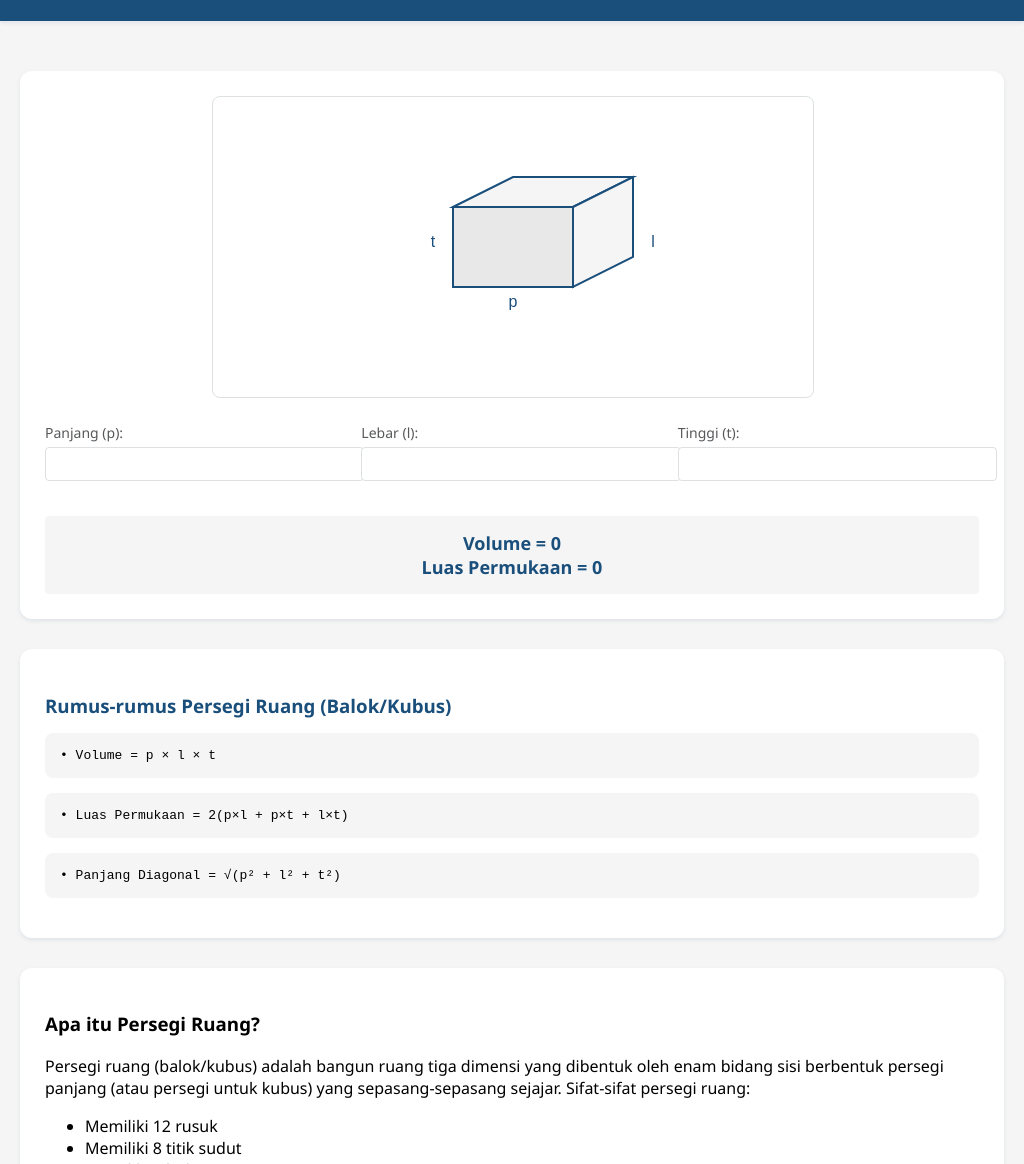
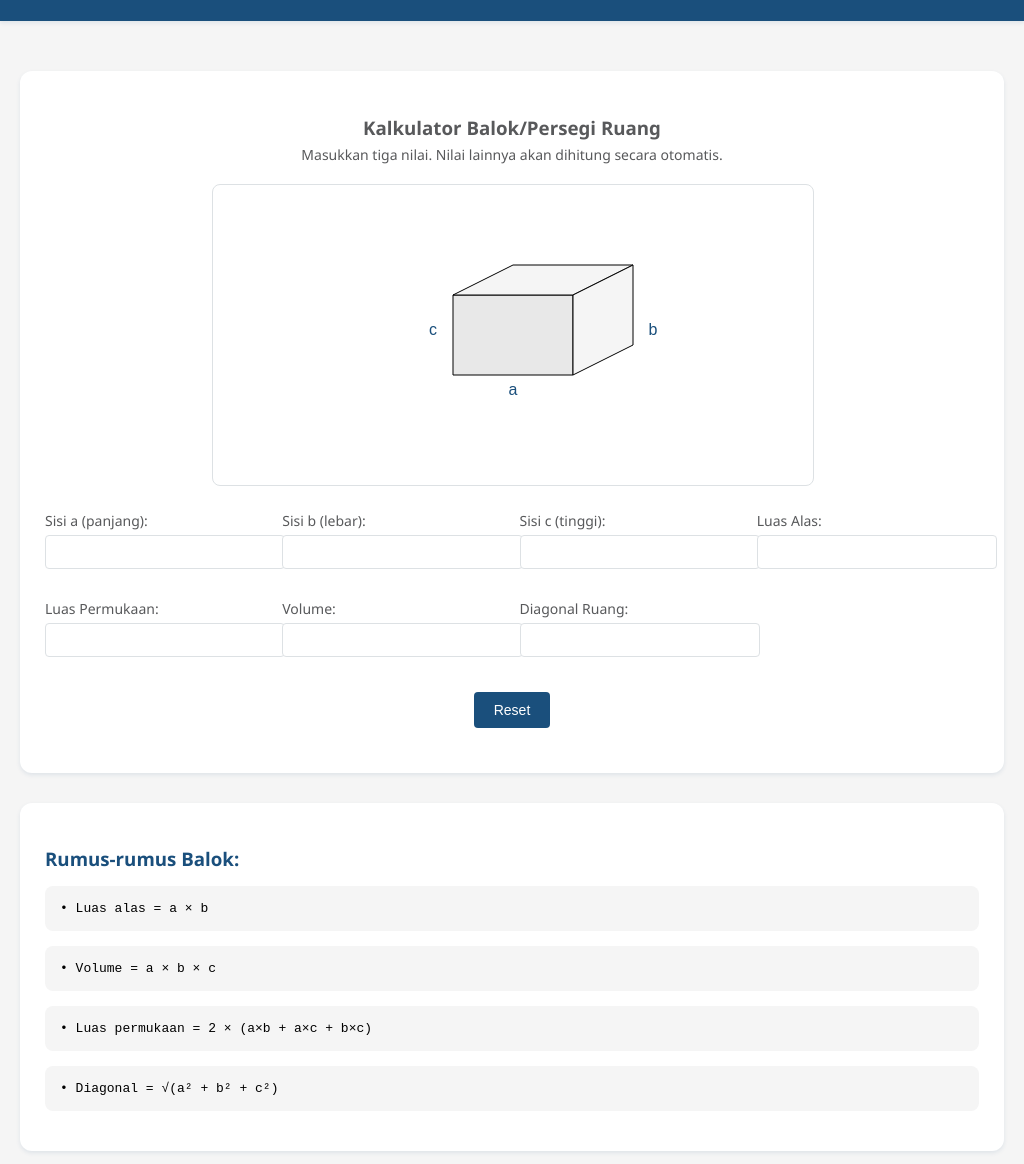
Before and after one commit to bimapopo345/rab-bpsi-footer, an Electron app: page kalkulator_persegi_ruang.html in a window 1024 px wide. Shown: the part 95-1259 px from the top of the page. Drawn offline with Linux system fonts and the light colour scheme.

Commit message:
ADD : Kalkulator Hitung - Persegi Ruang v1

```diff
--- a/kalkulator_persegi_ruang.html
+++ b/kalkulator_persegi_ruang.html
@@ -58,6 +58,21 @@
             margin-bottom: 20px;
         }
 
+        .instructions {
+            text-align: center;
+            margin-bottom: 20px;
+            color: var(--accent);
+        }
+
+        .instructions h3 {
+            margin-bottom: 5px;
+        }
+
+        .instructions p {
+            margin-top: 0;
+            font-size: 14px;
+        }
+
         .canvas-container {
             width: 100%;
             max-width: 600px;
@@ -75,7 +90,6 @@
             display: grid;
             grid-template-columns: repeat(auto-fit, minmax(200px, 1fr));
             gap: 15px;
-            margin-bottom: 20px;
         }
 
         .input-group {
@@ -103,15 +117,24 @@
             box-shadow: 0 0 0 2px var(--shadow);
         }
 
-        .result {
-            margin-top: 15px;
-            padding: 15px;
-            background-color: var(--background);
+        .button-container {
+            text-align: center;
+            margin: 20px 0;
+        }
+
+        .reset-btn {
+            background-color: var(--primary);
+            color: var(--white);
+            border: none;
+            padding: 10px 20px;
             border-radius: 4px;
-            text-align: center;
-            font-weight: bold;
-            color: var(--primary);
-            font-size: 18px;
+            cursor: pointer;
+            font-size: 14px;
+            transition: background-color 0.3s;
+        }
+
+        .reset-btn:hover {
+            background-color: var(--hover);
         }
 
         .formula-section {
@@ -130,10 +153,6 @@
             margin-bottom: 15px;
             font-family: monospace;
         }
-
-        .info-section {
-            margin-top: 30px;
-        }
     </style>
 </head>
 
@@ -142,84 +161,71 @@
         <button class="back-btn" onclick="window.location.href='kalkulator_hitung.html'">
             ← Kembali
         </button>
-        <h1>Kalkulator Persegi Ruang</h1>
+        <h1>Kalkulator Persegi Ruang (Balok)</h1>
         <div style="width: 80px;"></div>
     </div>
 
     <div class="container">
         <div class="card">
+            <div class="instructions">
+                <h3>Kalkulator Balok/Persegi Ruang</h3>
+                <p>Masukkan tiga nilai. Nilai lainnya akan dihitung secara otomatis.</p>
+            </div>
+
             <div class="canvas-container">
                 <canvas id="persegiRuangCanvas"></canvas>
             </div>
 
             <div class="input-grid">
                 <div class="input-group">
-                    <label>Panjang (p):</label>
-                    <input type="number" id="panjang" step="0.1" oninput="updatePersegiRuang('panjang')">
+                    <label>Sisi a (panjang):</label>
+                    <input type="number" id="sisi-a" step="0.1" oninput="updatePersegiRuang()">
                 </div>
                 <div class="input-group">
-                    <label>Lebar (l):</label>
-                    <input type="number" id="lebar" step="0.1" oninput="updatePersegiRuang('lebar')">
+                    <label>Sisi b (lebar):</label>
+                    <input type="number" id="sisi-b" step="0.1" oninput="updatePersegiRuang()">
                 </div>
                 <div class="input-group">
-                    <label>Tinggi (t):</label>
-                    <input type="number" id="tinggi" step="0.1" oninput="updatePersegiRuang('tinggi')">
+                    <label>Sisi c (tinggi):</label>
+                    <input type="number" id="sisi-c" step="0.1" oninput="updatePersegiRuang()">
+                </div>
+                <div class="input-group">
+                    <label>Luas Alas:</label>
+                    <input type="number" id="luas-alas" step="0.1" oninput="updatePersegiRuang()">
+                </div>
+                <div class="input-group">
+                    <label>Luas Permukaan:</label>
+                    <input type="number" id="luas-permukaan" step="0.1" oninput="updatePersegiRuang()">
+                </div>
+                <div class="input-group">
+                    <label>Volume:</label>
+                    <input type="number" id="volume" step="0.1" oninput="updatePersegiRuang()">
+                </div>
+                <div class="input-group">
+                    <label>Diagonal Ruang:</label>
+                    <input type="number" id="diagonal" step="0.1" oninput="updatePersegiRuang()">
                 </div>
             </div>
 
-            <div class="result" id="result">
-                Volume = 0
-                <br>
-                Luas Permukaan = 0
+            <div class="button-container">
+                <button class="reset-btn" onclick="resetCalculator()">Reset</button>
             </div>
         </div>
 
         <div class="card formula-section">
-            <h3>Rumus-rumus Persegi Ruang (Balok/Kubus)</h3>
+            <h3>Rumus-rumus Balok:</h3>
             <div class="formula">
-                • Volume = p × l × t
+                • Luas alas = a × b
             </div>
             <div class="formula">
-                • Luas Permukaan = 2(p×l + p×t + l×t)
+                • Volume = a × b × c
             </div>
             <div class="formula">
-                • Panjang Diagonal = √(p² + l² + t²)
+                • Luas permukaan = 2 × (a×b + a×c + b×c)
             </div>
-        </div>
-
-        <div class="card info-section">
-            <h3>Apa itu Persegi Ruang?</h3>
-            <p>
-                Persegi ruang (balok/kubus) adalah bangun ruang tiga dimensi yang dibentuk oleh enam bidang sisi
-                berbentuk
-                persegi panjang (atau persegi untuk kubus) yang sepasang-sepasang sejajar. Sifat-sifat persegi ruang:
-            </p>
-            <ul>
-                <li>Memiliki 12 rusuk</li>
-                <li>Memiliki 8 titik sudut</li>
-                <li>Memiliki 6 bidang sisi</li>
-                <li>Memiliki 4 diagonal ruang</li>
-                <li>Memiliki 12 diagonal bidang</li>
-            </ul>
-
-            <h3>Jenis-jenis</h3>
-            <ul>
-                <li>Balok: panjang, lebar, dan tinggi berbeda</li>
-                <li>Kubus: panjang, lebar, dan tinggi sama</li>
-            </ul>
-
-            <h3>Cara Menghitung</h3>
-            <p>
-                Untuk menghitung volume dan luas permukaan, Anda perlu mengetahui:
-            </p>
-            <ul>
-                <li>Panjang (p)</li>
-                <li>Lebar (l)</li>
-                <li>Tinggi (t)</li>
-            </ul>
-            <p>
-                Jika semua sisi sama panjang (kubus), cukup masukkan nilai yang sama untuk p, l, dan t.
-            </p>
+            <div class="formula">
+                • Diagonal = √(a² + b² + c²)
+            </div>
         </div>
     </div>
 
@@ -232,12 +238,6 @@
         function drawPersegiRuang(highlight = null) {
             ctx.clearRect(0, 0, canvas.width, canvas.height);
 
-            // Set style
-            ctx.strokeStyle = '#1a4f7c';
-            ctx.lineWidth = 2;
-            ctx.fillStyle = '#f5f5f5';
-
-            // Koordinat dasar
             const centerX = canvas.width / 2;
             const centerY = canvas.height / 2;
             const width = 120;
@@ -251,76 +251,96 @@
             ctx.lineTo(centerX + width / 2, centerY + height / 2);
             ctx.lineTo(centerX - width / 2, centerY + height / 2);
             ctx.closePath();
-            ctx.fillStyle = '#e8e8e8';
+            ctx.fillStyle = highlight === 'luas-alas' ? '#f26522' : '#e8e8e8';
             ctx.fill();
             ctx.stroke();
 
-            // Gambar sisi atas dengan highlight jika dipilih
-            if (highlight === 'tinggi') {
-                ctx.strokeStyle = '#f26522';
-                ctx.lineWidth = 3;
-            }
+            // Gambar sisi atas
             ctx.beginPath();
             ctx.moveTo(centerX - width / 2, centerY - height / 2);
             ctx.lineTo(centerX - width / 2 + depth, centerY - height / 2 - depth / 2);
             ctx.lineTo(centerX + width / 2 + depth, centerY - height / 2 - depth / 2);
             ctx.lineTo(centerX + width / 2, centerY - height / 2);
             ctx.closePath();
-            ctx.fillStyle = '#f5f5f5';
+            ctx.fillStyle = highlight === 'sisi-c' ? '#f26522' : '#f5f5f5';
             ctx.fill();
             ctx.stroke();
 
-            // Reset style
-            ctx.strokeStyle = '#1a4f7c';
-            ctx.lineWidth = 2;
-
-            // Gambar sisi kanan dengan highlight jika dipilih
-            if (highlight === 'panjang') {
-                ctx.strokeStyle = '#f26522';
-                ctx.lineWidth = 3;
-            }
+            // Gambar sisi kanan
             ctx.beginPath();
             ctx.moveTo(centerX + width / 2, centerY - height / 2);
             ctx.lineTo(centerX + width / 2 + depth, centerY - height / 2 - depth / 2);
             ctx.lineTo(centerX + width / 2 + depth, centerY + height / 2 - depth / 2);
             ctx.lineTo(centerX + width / 2, centerY + height / 2);
             ctx.closePath();
-            ctx.fillStyle = '#f5f5f5';
+            ctx.fillStyle = highlight === 'sisi-b' ? '#f26522' : '#f5f5f5';
             ctx.fill();
             ctx.stroke();
+
+            // Gambar diagonal jika di-highlight
+            if (highlight === 'diagonal') {
+                ctx.beginPath();
+                ctx.setLineDash([5, 5]);
+                ctx.strokeStyle = '#f26522';
+                ctx.lineWidth = 2;
+                ctx.moveTo(centerX - width / 2, centerY + height / 2);
+                ctx.lineTo(centerX + width / 2 + depth, centerY - height / 2 - depth / 2);
+                ctx.stroke();
+                ctx.setLineDash([]);
+            }
 
             // Label dimensi
             ctx.font = '16px Arial';
             ctx.fillStyle = '#1a4f7c';
             ctx.textAlign = 'center';
-            ctx.fillText('p', centerX, centerY + height / 2 + 20);
-            ctx.fillText('l', centerX + width / 2 + depth + 20, centerY);
-            ctx.fillText('t', centerX - width / 2 - 20, centerY);
+            ctx.fillText('a', centerX, centerY + height / 2 + 20);
+            ctx.fillText('b', centerX + width / 2 + depth + 20, centerY);
+            ctx.fillText('c', centerX - width / 2 - 20, centerY);
         }
 
-        function updatePersegiRuang(highlightedPart) {
-            drawPersegiRuang(highlightedPart);
+        function updatePersegiRuang() {
+            const sourceId = document.activeElement ? document.activeElement.id : null;
+            let a = parseFloat(document.getElementById('sisi-a').value) || 0;
+            let b = parseFloat(document.getElementById('sisi-b').value) || 0;
+            let c = parseFloat(document.getElementById('sisi-c').value) || 0;
 
-            const p = parseFloat(document.getElementById('panjang').value) || 0;
-            const l = parseFloat(document.getElementById('lebar').value) || 0;
-            const t = parseFloat(document.getElementById('tinggi').value) || 0;
+            // Perhitungan
+            const luasAlas = a * b;
+            const volume = a * b * c;
+            const luasPermukaan = 2 * (a * b + a * c + b * c);
+            const diagonal = Math.sqrt(a * a + b * b + c * c);
 
-            const volume = p * l * t;
-            const luasPermukaan = 2 * ((p * l) + (p * t) + (l * t));
+            // Update fields yang tidak sedang aktif
+            if (sourceId !== 'sisi-a') document.getElementById('sisi-a').value = a ? a.toFixed(2) : '';
+            if (sourceId !== 'sisi-b') document.getElementById('sisi-b').value = b ? b.toFixed(2) : '';
+            if (sourceId !== 'sisi-c') document.getElementById('sisi-c').value = c ? c.toFixed(2) : '';
+            if (sourceId !== 'luas-alas') document.getElementById('luas-alas').value = luasAlas ? luasAlas.toFixed(2) : '';
+            if (sourceId !== 'luas-permukaan') document.getElementById('luas-permukaan').value = luasPermukaan ? luasPermukaan.toFixed(2) : '';
+            if (sourceId !== 'volume') document.getElementById('volume').value = volume ? volume.toFixed(2) : '';
+            if (sourceId !== 'diagonal') document.getElementById('diagonal').value = diagonal ? diagonal.toFixed(2) : '';
 
-            document.getElementById('result').innerHTML =
-                `Volume = ${volume.toFixed(2)}<br>` +
-                `Luas Permukaan = ${luasPermukaan.toFixed(2)}`;
+            drawPersegiRuang(sourceId);
         }
 
-        // Event listeners
-        ['panjang', 'lebar', 'tinggi'].forEach(id => {
+        function resetCalculator() {
+            const inputs = ['sisi-a', 'sisi-b', 'sisi-c', 'luas-alas', 'luas-permukaan', 'volume', 'diagonal'];
+            inputs.forEach(id => document.getElementById(id).value = '');
+            drawPersegiRuang();
+        }
+
+        // Event listeners untuk focus
+        const inputs = ['sisi-a', 'sisi-b', 'sisi-c', 'luas-alas', 'luas-permukaan', 'volume', 'diagonal'];
+        inputs.forEach(id => {
             const elem = document.getElementById(id);
             elem.addEventListener('focus', () => drawPersegiRuang(id));
-            elem.addEventListener('blur', () => drawPersegiRuang());
+            elem.addEventListener('blur', () => {
+                if (!document.activeElement || !inputs.includes(document.activeElement.id)) {
+                    drawPersegiRuang();
+                }
+            });
         });
 
-        // Gambar awal
+        // Initial draw
         drawPersegiRuang();
     </script>
 </body>
```
